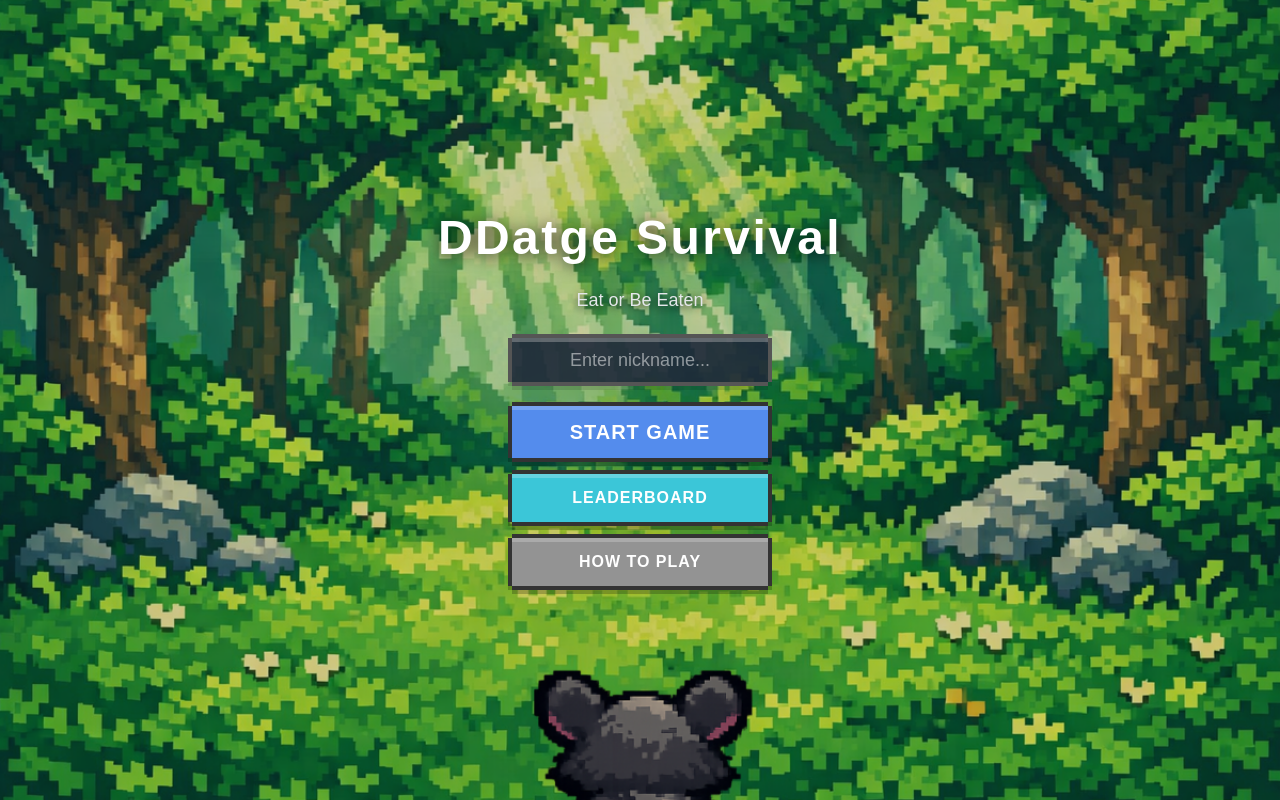
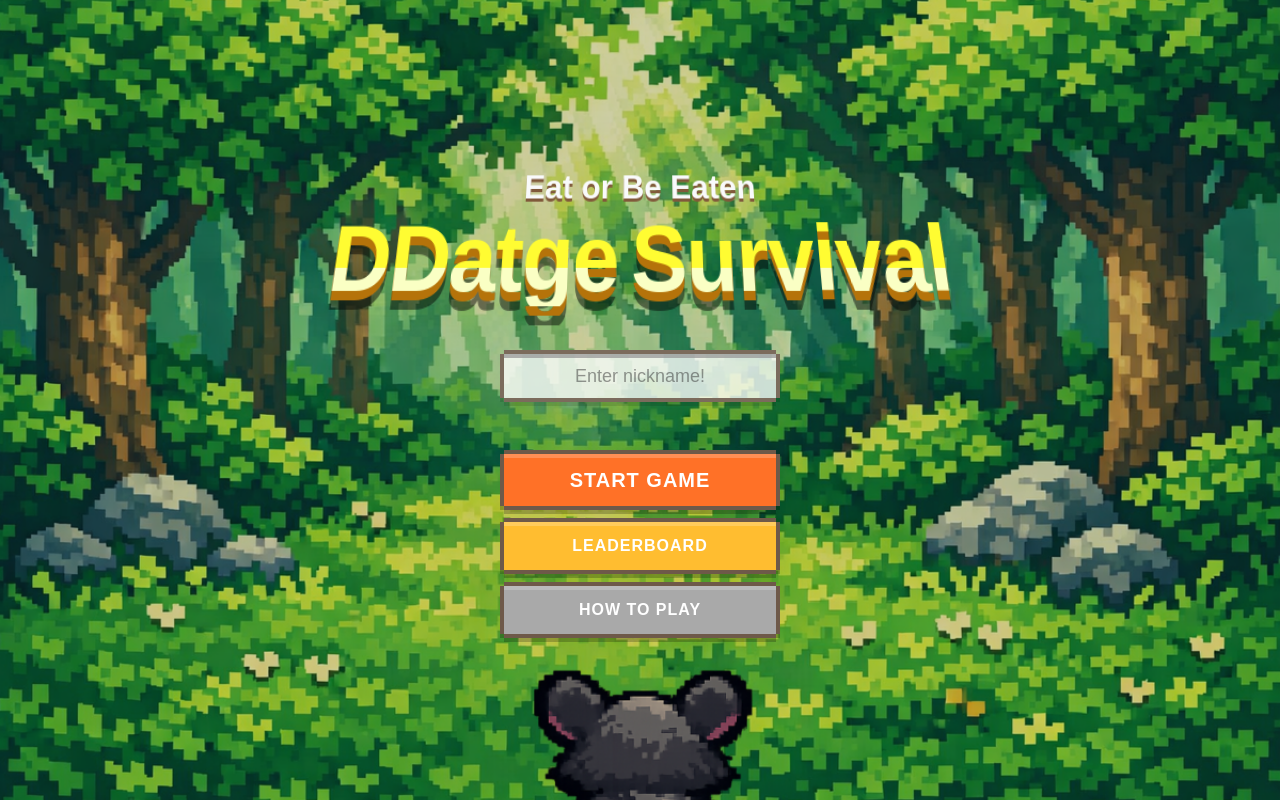
Before and after one commit to Park-Jeong-Gil/DDatgeSuvival, a Next.js app: page / in a window 1280 px wide. Built offline with nearby package versions, Linux system fonts and the light colour scheme; a web font is replaced by a local one.

Commit message:
메인 페이지 디자인 수정

```diff
--- a/src/app/globals.css
+++ b/src/app/globals.css
@@ -51,6 +51,38 @@ body {
   padding: 0;
 }
 
+header {
+  display: flex;
+  flex-direction: column-reverse;
+  align-items: center;
+  transform: matrix3d(1, 0, 0, 0, 0, 1.1, 0, -0.00055, 0, 0, 1, 0, 0, 0, 0, 1);
+}
+
+h1.title {
+  font-weight: 900;
+  letter-spacing: -0.1vw;
+  font-size: clamp(4.4rem, 6.5vw, 8.2rem);
+  text-align: center;
+  line-height: 1;
+  display: flex;
+  gap: 1vw;
+  filter: drop-shadow(0px 8px 0px #b5730a) drop-shadow(0px 8px 0px #00000079);
+}
+
+h1.title .mo_br {
+  color: transparent;
+  background: linear-gradient(180deg, #fffc32 60%, rgb(250, 255, 196) 40%);
+  /* background: linear-gradient(180deg, #ff654d 60%, rgb(255, 162, 162) 40%); */
+  background-clip: text;
+  -webkit-background-clip: text;
+}
+
+.subtitle {
+  font-weight: 900;
+  font-size: clamp(14px, 5vw, 32px);
+  filter: drop-shadow(0px 3px 0px #80593a);
+}
+
 /* Pixel UI Button/Link Style */
 button.pixel-ui,
 a.pixel-ui {
@@ -61,10 +93,10 @@ a.pixel-ui {
   display: inline-block;
   text-decoration: none;
   box-shadow:
-    0px 4px #333,
-    0px -4px #333,
-    4px 0px #333,
-    -4px 0px #333,
+    0px 4px #6e5949,
+    0px -4px #6e5949,
+    4px 0px #6e5949,
+    -4px 0px #6e5949,
     0px 8px #00000038,
     4px 4px #00000038,
     -4px 4px #00000038,
@@ -75,10 +107,10 @@ button.pixel-ui:active,
 a.pixel-ui:active {
   transform: translateY(4px);
   box-shadow:
-    0px 4px #333,
-    0px -4px #333,
-    4px 0px #333,
-    -4px 0px #333,
+    0px 4px #6e5949,
+    0px -4px #6e5949,
+    4px 0px #6e5949,
+    -4px 0px #6e5949,
     inset 0px 4px #00000038;
 }
 
@@ -86,15 +118,21 @@ a.pixel-ui:active {
 input.pixel-ui {
   border: 0;
   box-shadow:
-    0px 4px #555,
-    0px -4px #555,
-    4px 0px #555,
-    -4px 0px #555,
+    0px 4px #7b6b5c,
+    0px -4px #7b6b5c,
+    4px 0px #7b6b5c,
+    -4px 0px #7b6b5c,
     0px 8px #0000001d,
     4px 4px #0000001d,
     -4px 4px #0000001d,
-    inset 0px 4px #bdbdbd60;
+    inset 0px 4px #989898bd;
   outline: none;
+}
+
+.nicnameInput {
+  background-color: #ffffffc9;
+  color: #333;
+  margin: 32px auto;
 }
 
 /* Pixel UI Panel Style (modal cards) */
@@ -206,3 +244,10 @@ input[type="range"].pixel-slider:disabled {
     2px 0px #ddd,
     -2px 0px #ddd;
 }
+
+@media screen and (max-width: 960px) {
+  h1.title {
+    flex-direction: column;
+    gap: 0;
+  }
+}
--- a/src/app/page.tsx
+++ b/src/app/page.tsx
@@ -47,38 +47,39 @@ export default function HomePage() {
         backgroundRepeat: "no-repeat",
       }}
     >
-      <h1 className="text-5xl font-bold text-white tracking-wider drop-shadow-[0_2px_8px_rgba(0,0,0,0.8)]">
-        DDatge Survival
-      </h1>
-      <p className="text-gray-200 text-lg drop-shadow-[0_2px_4px_rgba(0,0,0,0.8)]">
-        Eat or Be Eaten
-      </p>
+      <header>
+        <h1 className="title">
+          <span className="mo_br">DDatge</span>
+          <span className="mo_br">Survival</span>
+        </h1>
+        <p className="subtitle">Eat or Be Eaten</p>
+      </header>
 
       <input
         type="text"
         value={nickname}
         onChange={(e) => handleNicknameChange(e.target.value)}
-        placeholder="Enter nickname..."
+        placeholder="Enter nickname!"
         maxLength={10}
-        className="pixel-ui px-4 py-2 bg-gray-800/90 text-white text-center text-lg w-64"
+        className="pixel-ui nicnameInput px-4 py-2 text-white text-center text-lg w-68"
       />
 
-      <div className="flex flex-col gap-4 w-64">
+      <div className="flex flex-col gap-4 w-68">
         <Link
           href="/game"
-          className="pixel-ui w-full py-3 text-white text-xl font-bold text-center bg-[#548ced] transition-colors hover:bg-[#3a6fc1]"
+          className="pixel-ui w-full py-3 text-white text-xl font-bold text-center bg-[#ff7127] transition-colors hover:bg-[#cc5a1f]"
         >
           START GAME
         </Link>
         <Link
           href="/leaderboard"
-          className="pixel-ui w-full py-3 text-white text-center font-semibold bg-[#3bc6d8] transition-colors hover:bg-[#33b0c7]"
+          className="pixel-ui w-full py-3 text-white text-center font-semibold bg-[#ffbd30] transition-colors hover:bg-[#cc9a27]"
         >
           LEADERBOARD
         </Link>
         <button
           onClick={() => setHowToPlayOpen(true)}
-          className="pixel-ui w-full py-3 text-white font-semibold bg-[#939393] transition-colors hover:bg-[#7a7a7a]"
+          className="pixel-ui w-full py-3 text-white font-semibold bg-[#a9a9a9] transition-colors hover:bg-[#888888]"
         >
           HOW TO PLAY
         </button>
```
